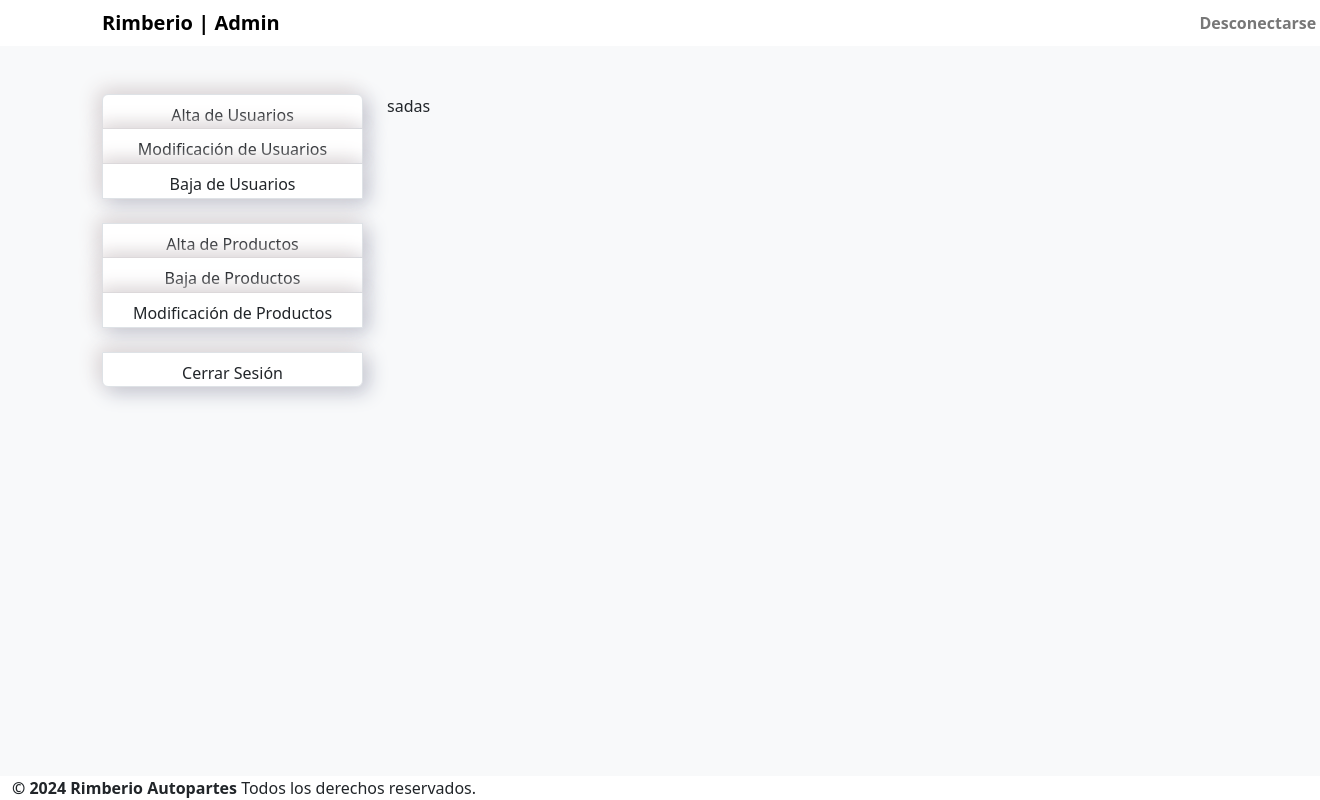
After one commit to Andresperezmaciel/esba, a PHP site: page /admin/menu.php in a window 1320 px wide. The commit adds this page. Run offline with PHP 8.4, Linux system fonts and the light colour scheme; some libraries are stand-ins or nearby versions.

Commit message:
Add files via upload

```diff
--- a/admin/CSS/styles.css
+++ b/admin/CSS/styles.css
@@ -15,7 +15,7 @@ body{
 }
 
 main{ /*Se ajusta todo el main para que quedé bien con el header y el footer*/
-    min-height: calc(100vh - 10px - 82px);
+    min-height: calc(100vh - 36px - 82px);
 }
 
 .login-box {
@@ -74,6 +74,6 @@ main{ /*Se ajusta todo el main para que quedé bien con el header y el footer*/
   }
 
 .footer{
-    min-height: -20px;
+    min-height: 20px;
     height: 100%;
 }
--- /dev/null
+++ b/admin/menu.php
@@ -0,0 +1,67 @@
+<!DOCTYPE html>
+<html lang="en">
+<head>
+    <meta charset="utf-8">
+    <meta name="viewport" content="width=device-width, initial-scale=1">
+    <title>Login - Admin</title>
+    <link rel="stylesheet" href="CSS/styles.css">
+    <link rel="icon" href="../image/favicon.png">
+    <script src="https://kit.fontawesome.com/ee57d1c92d.js" crossorigin="anonymous"></script>
+    <link href="https://cdn.jsdelivr.net/npm/bootstrap@5.3.3/dist/css/bootstrap.min.css" rel="stylesheet" integrity="sha384-QWTKZyjpPEjISv5WaRU9OFeRpok6YctnYmDr5pNlyT2bRjXh0JMhjY6hW+ALEwIH" crossorigin="anonymous">
+  </head>
+
+<body class="bg-body-tertiary">
+
+    <nav class="navbar bg-white">
+    <div class="container">
+        <div class="col-md-10 justify-content-center">
+            <a class="navbar-brand rimberio_admin">Rimberio | Admin</a>
+        </div>
+        <div class="col-md-2 text-right">
+            <a class="rimberio_admin_volver" href="../index.php">
+                Desconectarse
+            </a>
+        </div>
+    </div>
+    </nav>
+
+    <br><br>
+    <main>
+        <div class="container">
+            <div class="row">
+                <div class="col-md-3">
+                    <div class="list-group text-center">
+                        <button type="button" class="list-group-item list-group-item-action">Alta de Usuarios</button>
+                        <button type="button" class="list-group-item list-group-item-action">Modificación de Usuarios</button>
+                        <button type="button" class="list-group-item list-group-item-action">Baja de Usuarios</button>
+                        <br>
+                        <button type="button" class="list-group-item list-group-item-action">Alta de Productos</button>
+                        <button type="button" class="list-group-item list-group-item-action">Baja de Productos</button>
+                        <button type="button" class="list-group-item list-group-item-action">Modificación de Productos</button>
+                        <br>
+                        <button type="button" class="list-group-item list-group-item-action">Cerrar Sesión</button>
+                    </div>
+                </div>
+                <div class="col-md-9">
+                    sadas
+
+                </div>
+            </div>
+        </div>
+    </main>
+
+    <!-- Footer -->
+
+    <div class="footer">
+		<div class="container-fluid bg-white">
+
+			<b class="copyright">© 2024 Rimberio Autopartes </b> Todos los derechos reservados.
+		</div>
+	</div>
+
+    </div>
+
+    <script src="https://cdn.jsdelivr.net/npm/bootstrap@5.3.3/dist/js/bootstrap.bundle.min.js" integrity="sha384-YvpcrYf0tY3lHB60NNkmXc5s9fDVZLESaAA55NDzOxhy9GkcIdslK1eN7N6jIeHz" crossorigin="anonymous"></script>
+
+</body>
+</html>
```
